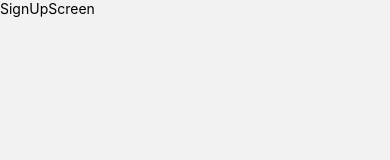
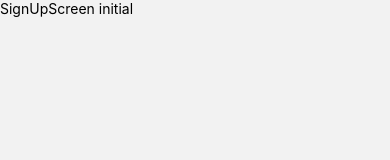
Before and after one commit to Dmitry-savenkov/ChatApp, a React Native app: screen /SignUp in a window 390 px wide. Shown: the top 160 px of the page. Built offline with nearby package versions, Linux system fonts and the light colour scheme.

Commit message:
chatApp-[signUp]-init commit of signUp screen

```diff
--- a/src/screens/SignUpScreen.tsx
+++ b/src/screens/SignUpScreen.tsx
@@ -4,7 +4,7 @@ import React from 'react';
 const SignUpScreen = () => {
   return (
     <View>
-      <Text>SignUpScreen</Text>
+      <Text>SignUpScreen initial</Text>
     </View>
   );
 };
```
